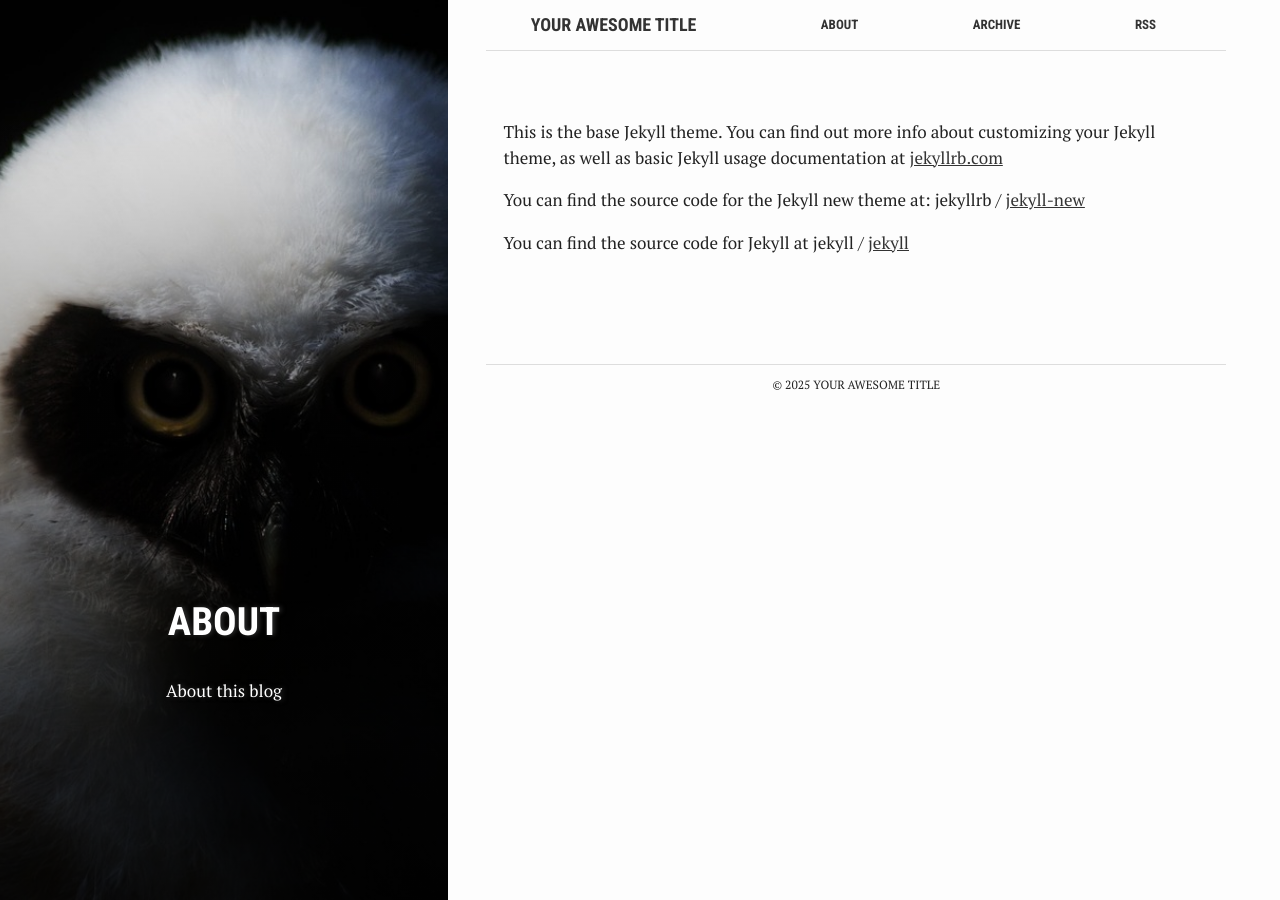
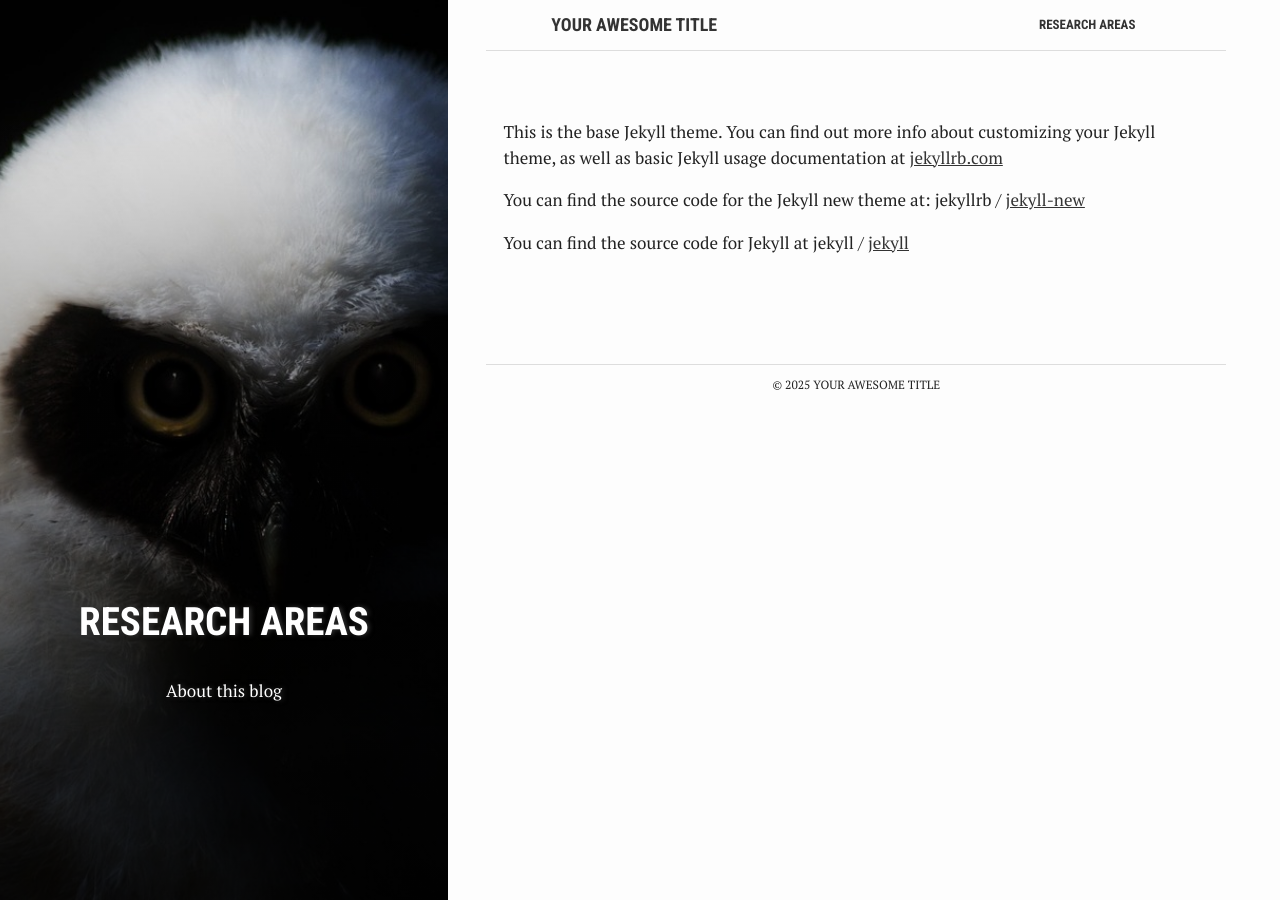
Before and after one commit to geonchoi/geonchoi.github.io, a Jekyll site: the page built from research_area.md, in a window 1280 px wide. Built offline with Jekyll 4.4.1, drawn with Linux system fonts in a browser that asks for light colours.

Commit message:
간단한 초기 구조

```diff
--- a/archive.md
+++ b/archive.md
@@ -5,7 +5,7 @@ permalink: /posts/
 title: "Archive"
 crawlertitle: "All articles"
 summary: "Posts about jekyll"
-active: archive
+active: false
 ---
 
 {% for tag in site.tags %}
--- a/about.md
+++ b/research_area.md
@@ -1,11 +1,11 @@
 ---
 bg: "owl.jpg"
 layout: page
-title: "About"
+title: "Research Areas"
 crawlertitle: "Why and how this blog was created"
-permalink: /about/
+permalink: /researchareas/
 summary: "About this blog"
-active: about
+active: Research Areas
 ---
 
 This is the base Jekyll theme. You can find out more info about customizing your Jekyll theme, as well as basic Jekyll usage documentation at [jekyllrb.com](http://jekyllrb.com/)
```
Also changed, not shown: _includes/header.html (+5 -4 lines), index.html (deleted, +0 -14 lines), index.md (added, +24 -0 lines), Gemfile.lock.
